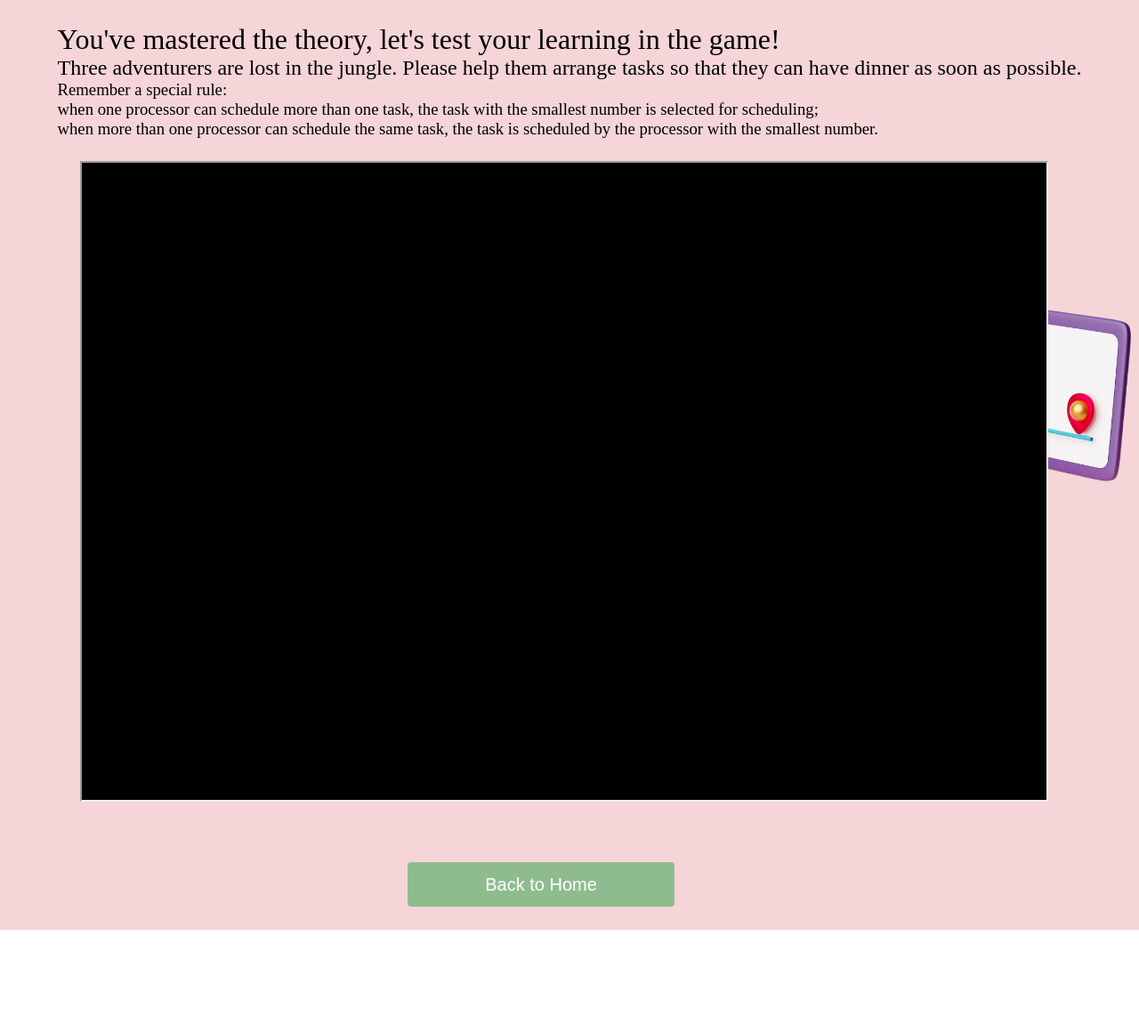
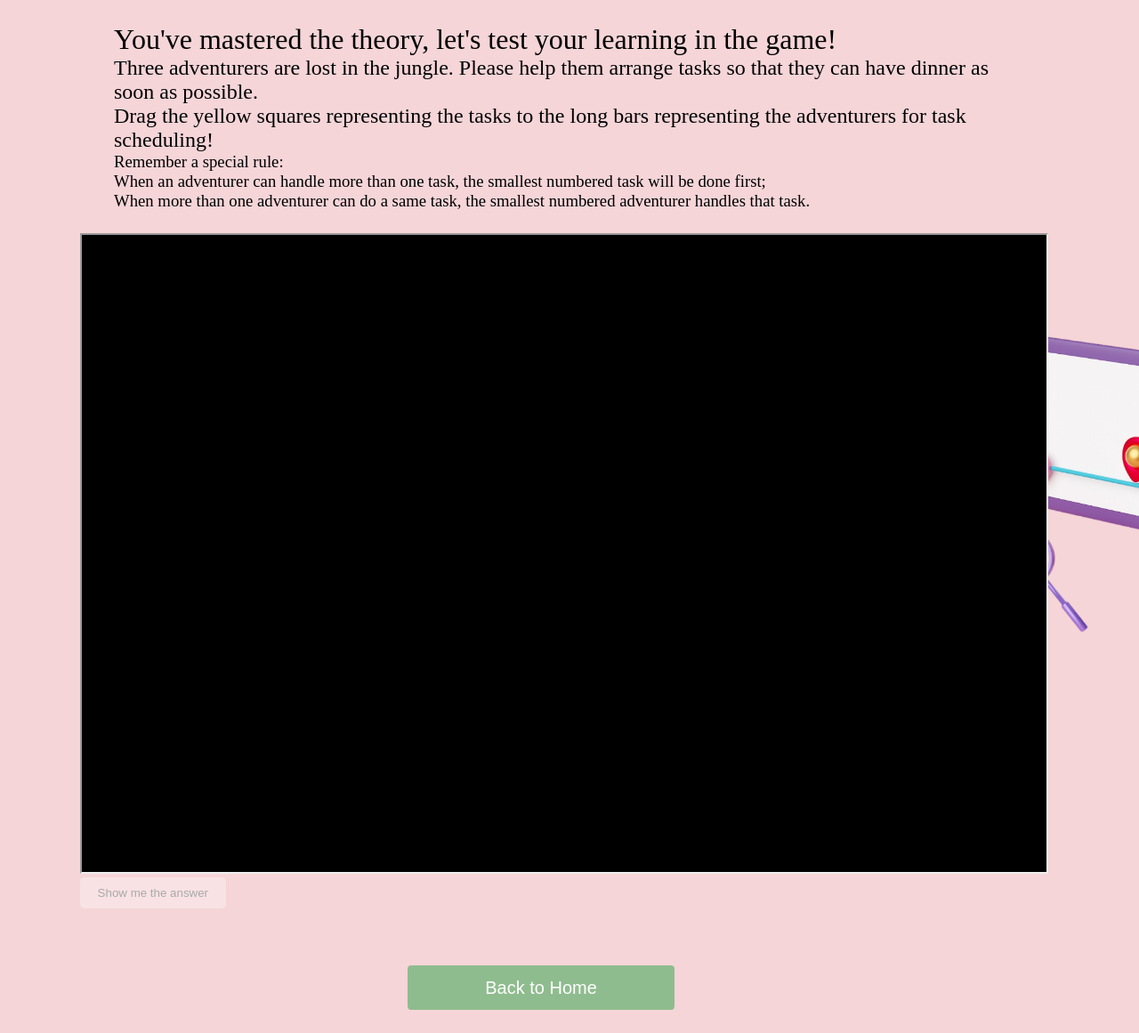
Before and after one commit to ValorJL/taskschedule, a Vue app: page /game in a window 1280 px wide. Shown: the whole page at 89% size. Before the commit the page ends 1045 px from the top, so only its background shows below. Built offline with nearby package versions, Linux system fonts and the light colour scheme.

Commit message:
Added some guidance for gameplay

```diff
--- a/src/assets/main.css
+++ b/src/assets/main.css
@@ -92,7 +92,21 @@ html, body, #app {
     align-content: center;
 }
 .game-intro{
-    margin: auto;
+    margin-left: 10%;
+    margin-right: 10%;
     margin-top: 2%;
     margin-bottom: 2%;
 }
+.game-answer{
+    margin-left: 7%;
+    margin-right: 5%;
+}
+
+.toggle-button {
+    background-color: rgba(255, 255, 255, 0.3);
+    color: darkgray;
+    border: none;
+    padding: 10px 20px;
+    cursor: pointer;
+    border-radius: 5px;
+}
--- a/src/components/GameView.vue
+++ b/src/components/GameView.vue
@@ -2,18 +2,46 @@
   <div class="game-intro">
     <h1>You've mastered the theory, let's test your learning in the game!</h1>
     <h2>Three adventurers are lost in the jungle.
-      Please help them arrange tasks so that they can have dinner as soon as possible.</h2>
+      Please help them arrange tasks so that they can have dinner as soon as possible.<br>
+      Drag the yellow squares representing the tasks to the long bars representing the adventurers for task scheduling!</h2>
     <h3>
       Remember a special rule:<br>
-      when one processor can schedule more than one task,
-      the task with the smallest number is selected for scheduling;<br>
-      when more than one processor can schedule the same task,
-      the task is scheduled by the processor with the smallest number.
+      When an adventurer can handle more than one task, the smallest numbered task will be done first;<br>
+      When more than one adventurer can do a same task, the smallest numbered adventurer handles that task.
     </h3>
   </div>
   <div class="game">
     <iframe :src="gameUrl" style="width: 85vw; height: 90vh;"></iframe>
   </div>
+
+  <div class="game-answer">
+    <button class="toggle-button" @click="toggleContent">
+      {{ isContentVisible ? 'Hide the answer':'Show me the answer' }}
+    </button>
+    <div v-if="isContentVisible">
+      <p>The correct answer is represented in the following format: <br>
+        'Graph: tasks for adventurer 1 || tasks for adventurer 2 || tasks for adventurer 3'.
+      </p>
+      <br>
+      <p>LPT Algorithm<br>
+        Graph with baked fish:
+        1, 2 || 3, 4 || 6, 5, 7<br>
+        Graph with berries:
+        5,6 || 4, 7 || 1, 3, 2<br>
+        Graph with baked potatoes:
+        1, 4, 5 || 3, 2, 7 || 6<br>
+        <br>
+        HLFET Algorithm<br>
+        Graph with baked fish:
+        3, 4, 2 || 1,7 || 6, 5<br>
+        Graph with berries:
+        4, 7, 6 || 5 || 3, 1, 2<br>
+        Graph with baked potatoes:
+        3, 4, 5 || 1, 2, 7 || 6<br>
+      </p>
+    </div>
+  </div>
+
   <div class="btn-container">
     <button class="btn-back" @click="goToHome"><h2>Back to Home</h2></button>
   </div>
@@ -25,10 +53,14 @@ export default {
     goToHome() {
       this.$router.push({ name: 'Home' });
     },
+    toggleContent() {
+      this.isContentVisible = !this.isContentVisible;
+    }
   },
   data() {
     return {
-      gameUrl: '/gdevelop-game/index.html'
+      gameUrl: '/gdevelop-game/index.html',
+      isContentVisible: false
     };
   }
 };
@@ -41,4 +73,5 @@ export default {
   margin-right: 0;
   align-content: center;
 }
+
 </style>
```
